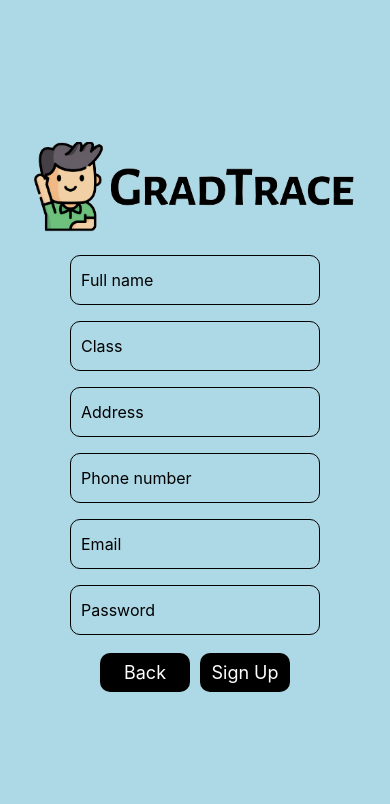
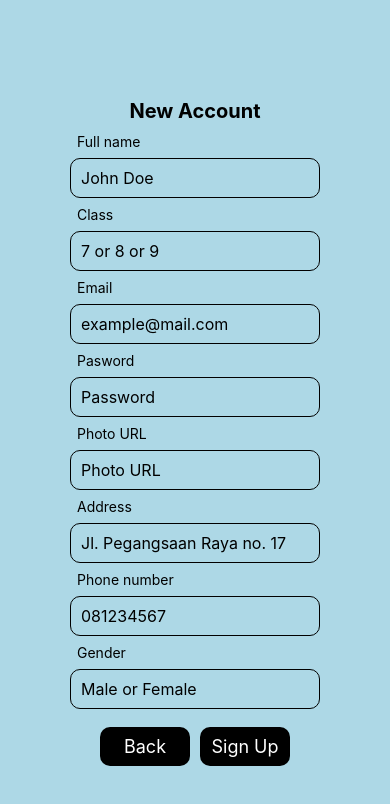
Before and after one commit to GradTrace/gradtrace-client-mobile, a React Native app in the folder GradTrace/: screen /Register in a window 390 px wide. Shown: the top 804 px of the page. Built offline with nearby package versions, Linux system fonts and the light colour scheme.

Commit message:
add: wiring register method

```diff
--- a/GradTrace/constants/url.js
+++ b/GradTrace/constants/url.js
@@ -1 +1 @@
-export const url = "https://0319-111-94-113-148.ap.ngrok.io"; // link dinamis, tolong disesuaikan sama ngrok di masing2 pc (pastikan ngrok tetap running)
+export const url = "https://ac11-111-94-113-148.ap.ngrok.io"; // link dinamis, tolong disesuaikan sama ngrok di masing2 pc (pastikan ngrok tetap running)
--- a/GradTrace/src/screens/Attendance.js
+++ b/GradTrace/src/screens/Attendance.js
@@ -63,7 +63,7 @@ export default function AttendanceScreen({ navigation }) {
 
   const card = ({ item }) => <AttendanceCard item={item} />;
 
-  console.log(attendances, "<<<  attendances");
+  // console.log(attendances, "<<<  attendances");
 
   if (Object.keys(attendances).length === 0) {
     return (
--- a/GradTrace/src/screens/AttendanceScanQR.js
+++ b/GradTrace/src/screens/AttendanceScanQR.js
@@ -73,11 +73,11 @@ export default function ScanAttendance({ navigation }) {
         longitude,
       });
 
-      // const latitudeSchool = -6.36264; // ini data depok
-      // const longitudeSchool = 106.832034; // ini data depok
+      const latitudeSchool = -6.36264; // ini data depok
+      const longitudeSchool = 106.832034; // ini data depok
 
-      const latitudeSchool = -6.2523764; // ini data bintaro
-      const longitudeSchool = 106.6782908; // ini data bintaro
+      // const latitudeSchool = -6.2523764; // ini data bintaro
+      // const longitudeSchool = 106.6782908; // ini data bintaro
 
       const limitMax200mLoc = 0.2; //max 200 m
       const resultDistanceInKm = distKM(
--- a/GradTrace/src/screens/Login.js
+++ b/GradTrace/src/screens/Login.js
@@ -33,7 +33,7 @@ export default function LoginScreen({ navigation }) {
       setTextPassword("");
       navigation.navigate("AppNavigator");
     } catch (err) {
-      Alert.alert("Sign In Error", err.response.data.message);
+      Alert.alert("Sign in error", err.response.data.message);
     }
   };
 
--- a/GradTrace/src/screens/Register.js
+++ b/GradTrace/src/screens/Register.js
@@ -1,55 +1,125 @@
-import { View, StyleSheet, Text, TextInput, Alert, Image } from "react-native";
+import {
+  View,
+  StyleSheet,
+  Text,
+  TextInput,
+  Alert,
+  Image,
+  ScrollView,
+} from "react-native";
 import { Button } from "@rneui/themed";
 import { useState } from "react";
+
+import axios from "axios";
+import AsyncStorage from "@react-native-async-storage/async-storage";
+import { url } from "../../constants/url";
 
 import logo from "../../assets/GradTrace-logo.png";
 
 export default function RegisterScreen({ navigation }) {
   const [textFullName, setTextFullName] = useState("");
   const [textClassName, setTextClassName] = useState("");
+  const [textEmail, setTextEmail] = useState("");
+  const [textPassword, setTextPassword] = useState("");
+  const [textPhoto, setTextPhoto] = useState("");
   const [textAddress, setTextAddress] = useState("");
   const [textPhoneNumber, setTextPhoneNumber] = useState("");
-  const [textEmail, setTextEmail] = useState("");
-  const [textPassword, setTextPassword] = useState("");
+  const [textGender, setTextGender] = useState("");
 
+  // Navigate to login screen
   const goToLogin = () => {
     navigation.navigate("Login");
   };
 
+  // Register handler
+  const registerHandler = async () => {
+    try {
+      const result = await axios({
+        method: "POST",
+        url: `${url}/students/register`,
+        data: {
+          fullName: textFullName,
+          className: textClassName,
+          email: textEmail,
+          password: textPassword,
+          photo: textPhoto,
+          address: textAddress,
+          phoneNumber: textPhoneNumber,
+          gender: textGender,
+        },
+      });
+      storeData(result.data);
+      setTextFullName("");
+      setTextClassName("");
+      setTextEmail("");
+      setTextPassword("");
+      setTextPhoto("");
+      setTextAddress("");
+      setTextPhoneNumber("");
+      setTextGender("");
+      navigation.navigate("AppNavigator");
+    } catch (err) {
+      Alert.alert("Register error", err.response.data.message);
+    }
+  };
+
+  // Store access_token as object
+  const storeData = async (value) => {
+    try {
+      const jsonValue = JSON.stringify(value);
+      await AsyncStorage.setItem("@storage_Key", jsonValue);
+    } catch (err) {
+      Alert.alert("Error", err);
+      console.log(err);
+    }
+  };
+
   return (
     <View style={styles.container}>
-      <Image source={logo} style={styles.logo} />
+      {/* <Image source={logo} style={styles.logo} /> */}
+      <Text
+        style={{
+          fontSize: 20,
+          marginBottom: 10,
+          fontWeight: "bold",
+          marginTop: 30,
+        }}
+      >
+        New Account
+      </Text>
 
+      <View style={styles.inputContainer}>
+        <Text style={styles.title}>Full name</Text>
         <TextInput
           style={styles.input}
           onChangeText={setTextFullName}
           value={textFullName}
-        placeholder="Full name"
+          placeholder="John Doe"
         />
+      </View>
+
+      <View style={styles.inputContainer}>
+        <Text style={styles.title}>Class</Text>
         <TextInput
           style={styles.input}
           onChangeText={setTextClassName}
           value={textClassName}
-        placeholder="Class"
+          placeholder="7 or 8 or 9"
         />
-      <TextInput
-        style={styles.input}
-        onChangeText={setTextAddress}
-        value={textAddress}
-        placeholder="Address"
-      />
-      <TextInput
-        style={styles.input}
-        onChangeText={setTextPhoneNumber}
-        value={textPhoneNumber}
-        placeholder="Phone number"
-      />
+      </View>
+
+      <View style={styles.inputContainer}>
+        <Text style={styles.title}>Email</Text>
         <TextInput
           style={styles.input}
           onChangeText={setTextEmail}
           value={textEmail}
-        placeholder="Email"
+          placeholder="example@mail.com"
         />
+      </View>
+
+      <View style={styles.inputContainer}>
+        <Text style={styles.title}>Pasword</Text>
         <TextInput
           style={styles.input}
           onChangeText={setTextPassword}
@@ -57,6 +127,48 @@ export default function RegisterScreen({ navigation }) {
           secureTextEntry={true}
           placeholder="Password"
         />
+      </View>
+
+      <View style={styles.inputContainer}>
+        <Text style={styles.title}>Photo URL</Text>
+        <TextInput
+          style={styles.input}
+          onChangeText={setTextPhoto}
+          value={textPhoto}
+          placeholder="Photo URL"
+        />
+      </View>
+
+      <View style={styles.inputContainer}>
+        <Text style={styles.title}>Address</Text>
+        <TextInput
+          style={styles.input}
+          onChangeText={setTextAddress}
+          value={textAddress}
+          placeholder="Jl. Pegangsaan Raya no. 17"
+        />
+      </View>
+
+      <View style={styles.inputContainer}>
+        <Text style={styles.title}>Phone number</Text>
+        <TextInput
+          style={styles.input}
+          onChangeText={setTextPhoneNumber}
+          value={textPhoneNumber}
+          placeholder="081234567"
+        />
+      </View>
+
+      <View style={styles.inputContainer}>
+        <Text style={styles.title}>Gender</Text>
+        <TextInput
+          style={styles.input}
+          onChangeText={setTextGender}
+          value={textGender}
+          placeholder="Male or Female"
+        />
+      </View>
+
       <View style={{ flexDirection: "row" }}>
         <Button
           title="Back"
@@ -74,7 +186,7 @@ export default function RegisterScreen({ navigation }) {
         />
         <Button
           title="Sign Up"
-          onPress={goToLogin}
+          onPress={registerHandler}
           titleStyle={{ fontSize: 18 }}
           buttonStyle={{
             backgroundColor: "black",
@@ -99,7 +211,7 @@ const styles = StyleSheet.create({
     justifyContent: "center",
   },
   input: {
-    height: 50,
+    height: 40,
     width: 250,
     margin: 8,
     borderWidth: 1,
@@ -108,8 +220,14 @@ const styles = StyleSheet.create({
     fontSize: 16,
   },
   logo: {
-    width: 340,
-    height: 90,
+    width: 320,
+    height: 70,
     marginBottom: 15,
   },
+  title: {
+    marginStart: 15,
+  },
+  inputContainer: {
+    justifyContent: "flex-start",
+  },
 });
```
Lines whose indentation alone changed are shown as unchanged.
